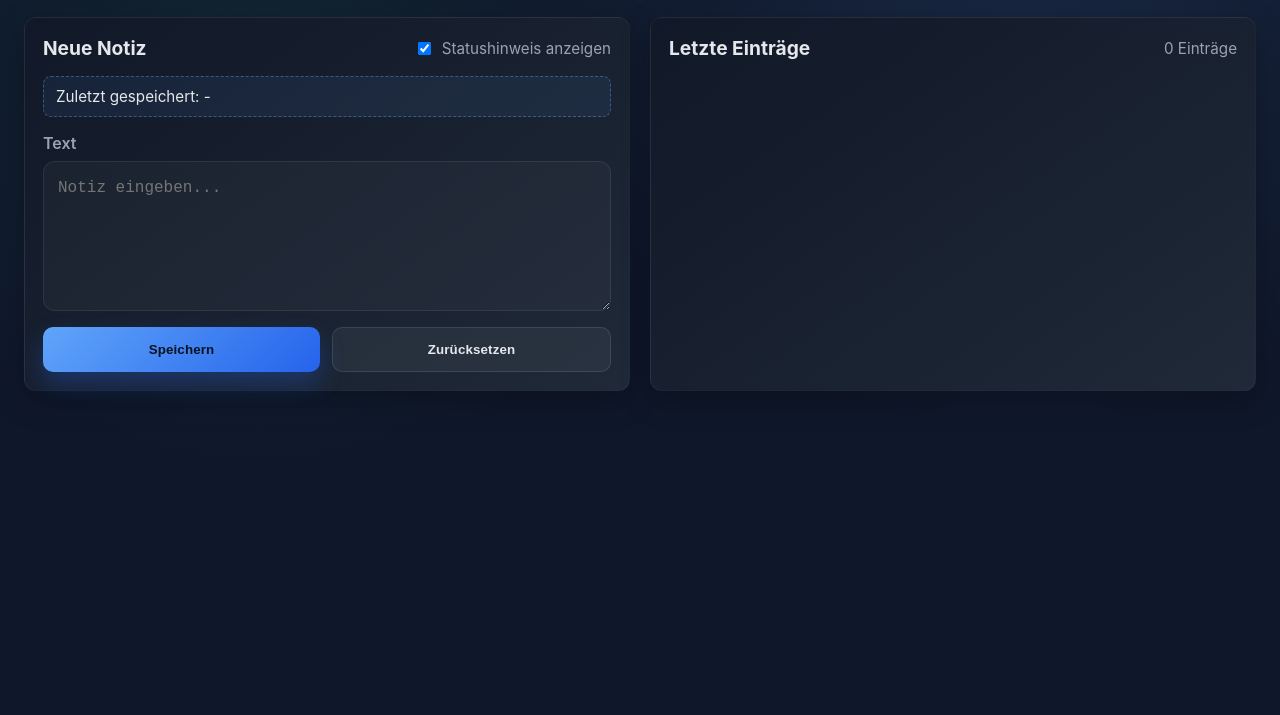
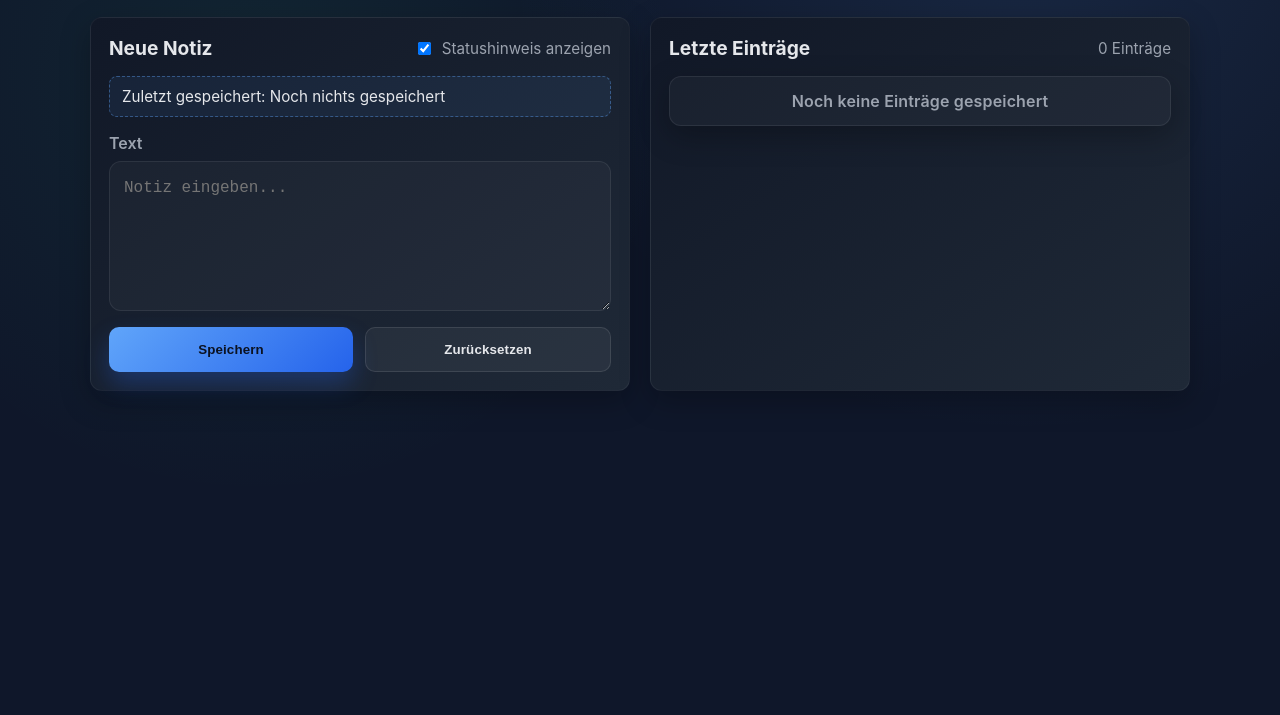
Before and after one commit to pgk2ctwb8g-svg/Logging, a plain HTML site: page index.html in a window 1280 px wide. Shown: the part 85-800 px from the top of the page. Drawn offline with Linux system fonts and the light colour scheme.

Commit message:
Improve logging dashboard UX and safety

```diff
--- a/app.js
+++ b/app.js
@@ -8,6 +8,7 @@ const saveButton = document.getElementById("save-button");
 const clearButton = document.getElementById("clear-button");
 
 const entries = [];
+let lastSavedAt = null;
 
 function formatTimestamp(date = new Date()) {
   return new Intl.DateTimeFormat("de-DE", {
@@ -16,25 +17,44 @@ function formatTimestamp(date = new Date()) {
   }).format(date);
 }
 
-function renderStatus(timestamp) {
-  lastSaved.textContent = timestamp ?? "-";
+function renderStatus() {
   statusText.hidden = !statusToggle.checked;
+  if (statusText.hidden) return;
+
+  const text = lastSavedAt ? formatTimestamp(lastSavedAt) : "Noch nichts gespeichert";
+  lastSaved.textContent = text;
 }
 
 function renderEntries() {
   entryList.innerHTML = "";
 
-  entries.forEach((entry, index) => {
-    const item = document.createElement("li");
-    item.innerHTML = `
-      <div class="meta">
-        <span>Notiz ${index + 1}</span>
-        <span>${entry.created}</span>
-      </div>
-      <p>${entry.text}</p>
-    `;
-    entryList.appendChild(item);
-  });
+  if (entries.length === 0) {
+    const empty = document.createElement("li");
+    empty.className = "empty";
+    empty.textContent = "Noch keine Einträge gespeichert";
+    entryList.appendChild(empty);
+  } else {
+    entries.forEach((entry, index) => {
+      const item = document.createElement("li");
+
+      const meta = document.createElement("div");
+      meta.className = "meta";
+
+      const title = document.createElement("span");
+      title.textContent = `Notiz ${index + 1}`;
+
+      const created = document.createElement("span");
+      created.textContent = entry.created;
+
+      meta.append(title, created);
+
+      const text = document.createElement("p");
+      text.textContent = entry.text;
+
+      item.append(meta, text);
+      entryList.appendChild(item);
+    });
+  }
 
   entryCount.textContent = `${entries.length} ${entries.length === 1 ? "Eintrag" : "Einträge"}`;
 }
@@ -51,7 +71,8 @@ saveButton.addEventListener("click", () => {
   const value = noteInput.value.trim();
   if (!value) return;
   addEntry(value);
-  renderStatus(formatTimestamp());
+  lastSavedAt = new Date();
+  renderStatus();
   noteInput.value = "";
   noteInput.focus();
 });
@@ -62,8 +83,8 @@ clearButton.addEventListener("click", () => {
 });
 
 statusToggle.addEventListener("change", () => {
-  renderStatus(lastSaved.textContent);
+  renderStatus();
 });
 
-renderStatus("-");
+renderStatus();
 renderEntries();
--- a/index.html
+++ b/index.html
@@ -7,6 +7,7 @@
   <link rel="stylesheet" href="style.css" />
 </head>
 <body>
+  <div class="page">
     <header class="site-header">
       <div class="brand">
         <span aria-hidden="true">🗒️</span>
@@ -25,7 +26,7 @@
           </label>
         </div>
         <div class="status" id="status-text" role="status" aria-live="polite">
-        Zuletzt gespeichert: <span id="last-saved">-</span>
+          Zuletzt gespeichert: <span id="last-saved">Noch nichts gespeichert</span>
         </div>
         <label class="field">
           <span>Text</span>
@@ -45,6 +46,7 @@
         <ul class="card-list" id="entry-list" aria-live="polite" aria-label="Notizliste"></ul>
       </section>
     </main>
+  </div>
 
   <script src="app.js"></script>
 </body>
--- a/style.css
+++ b/style.css
@@ -25,6 +25,11 @@ body {
     var(--bg);
   color: var(--text);
   padding: 24px;
+}
+
+.page {
+  max-width: 1100px;
+  margin: 0 auto;
 }
 
 .site-header {
@@ -184,6 +189,13 @@ textarea:focus {
   box-shadow: var(--shadow);
 }
 
+.card-list .empty {
+  text-align: center;
+  color: var(--muted);
+  font-weight: 600;
+  letter-spacing: 0.01em;
+}
+
 .card-list .meta {
   display: flex;
   align-items: center;
```
Lines whose indentation alone changed are shown as unchanged.
